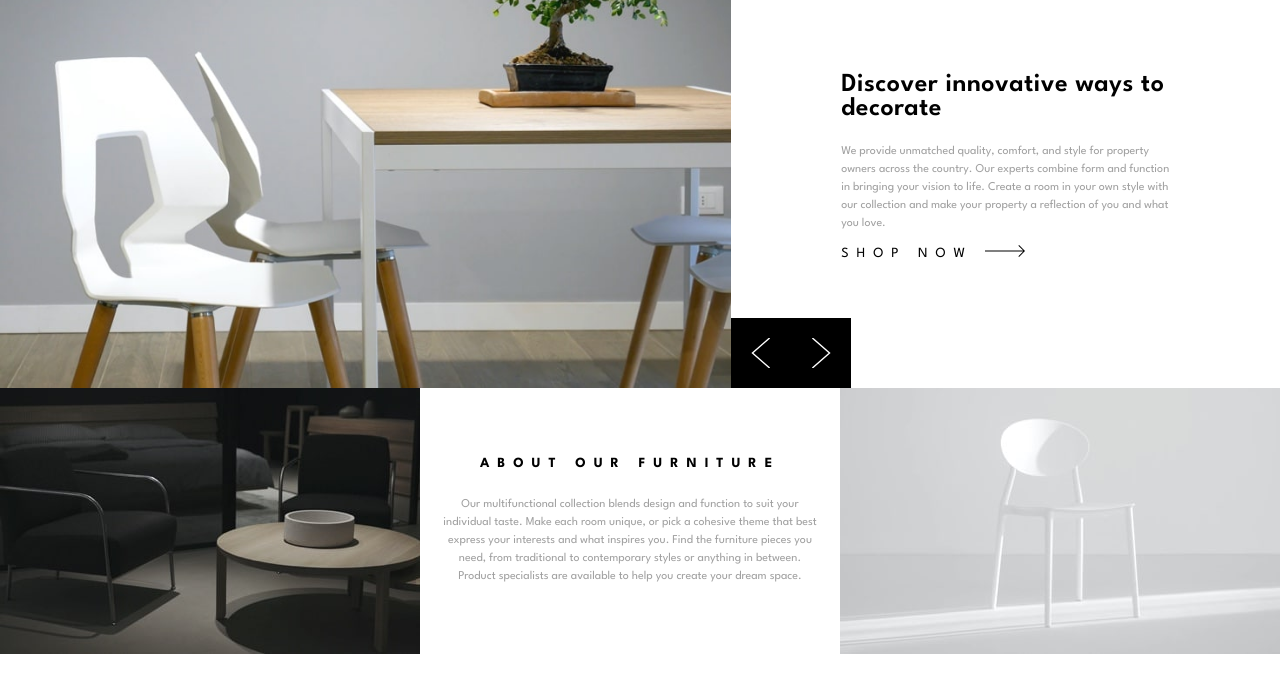
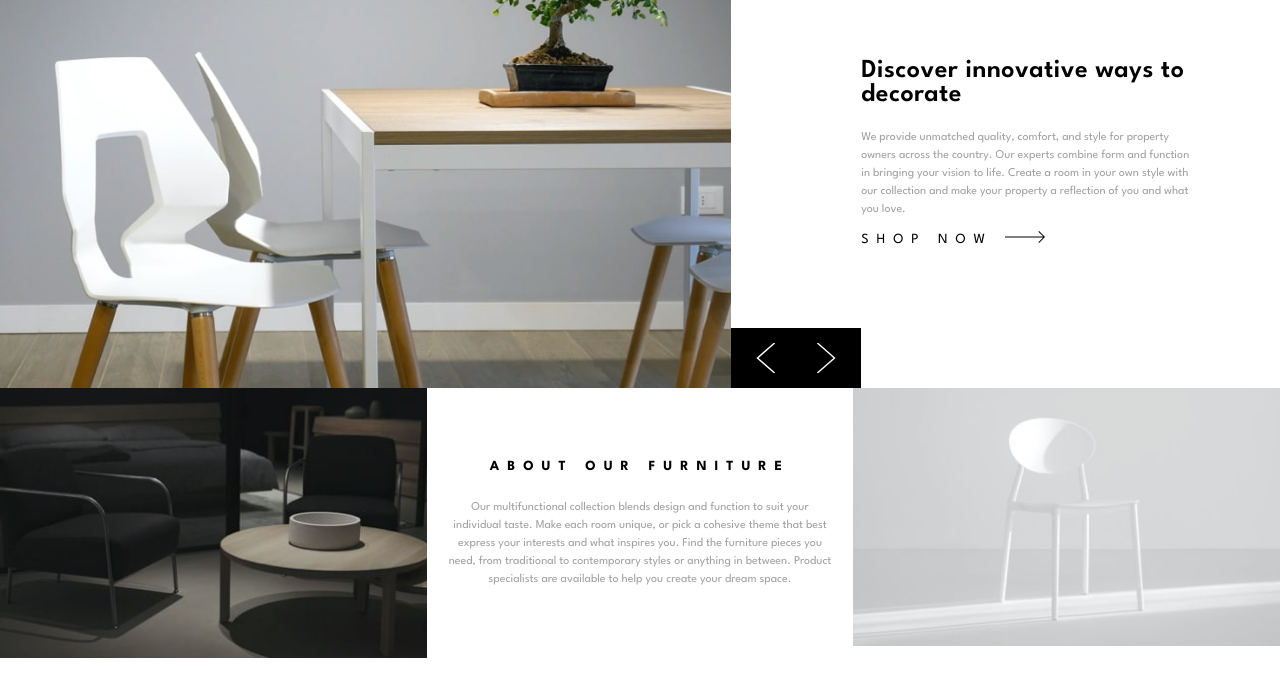
Before and after one commit to SSAD19/tp_integrador_front, a plain HTML site: page index.html in a window 1280 px wide. Shown: the part 77-774 px from the top of the page. Drawn offline with Linux system fonts and the light colour scheme.

Commit message:
ultimos cambios

```diff
--- a/css/styles.css
+++ b/css/styles.css
@@ -15,6 +15,8 @@ body {
   background-color: var(--white);
   color: var(--black);
   text-align: left;
+  height: fit-content;
+  width: fit-content;
 }
 
 
@@ -73,14 +75,15 @@ li {
   justify-content: center;
   align-items: start;
   text-align: left;
-  padding-right: 20px;
+  padding: 20px;
   position: relative;
   width: 100%;
 }
 
 .first-content-text {
 width: 60%;
-margin: 0 auto;
+  margin:0 auto;
+  padding-bottom: 5%;
 }
 
 .first-image .mobile {
@@ -98,6 +101,7 @@ margin: 0 auto;
   display: flex;
   justify-content: center;
   align-items: center;
+
 }
 
 .about-text {
@@ -118,9 +122,10 @@ margin: 0 auto;
   gap: 40px;
   align-items: center;
   background-color: var(--black);
-  padding: 20px;
+  padding:15px 25px;
   position: absolute;
   bottom: 0;
+  left: 0;
 }
 
 .carousel-menu-mobile {
@@ -150,24 +155,23 @@ p{
 
 .about{
   display: grid;
-  grid-template-columns: 2fr 3fr 2fr;
-  align-items: center;
-  gap: 0px;
+  grid-template-columns: repeat(3, 1fr);
 }
 
-.about .block-grid {
-  display: flex;
-  justify-content: center;
-  align-items: center;
-  text-align: center;
+.about img {
+  width: 100%;
+  height: auto;
 }
 
 
 
 
+@media (max-width: 768px) {
 
+  html, body{
+    width: 100%;
+  }
 
-@media (max-width: 768px) {
   .container {
     display: flex;
     flex-direction: column;
```
